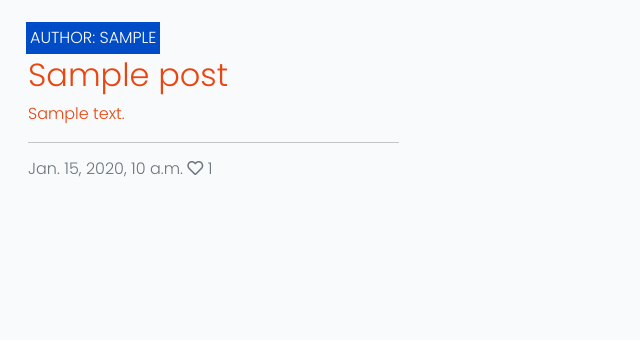
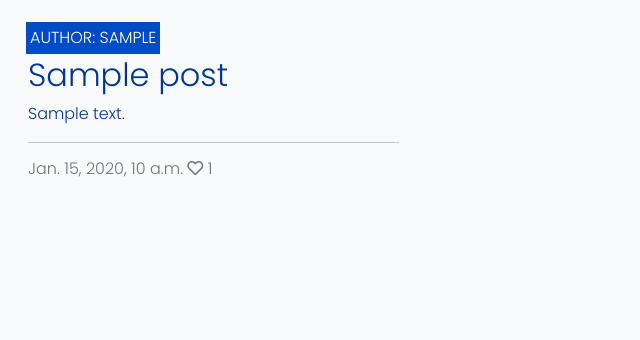
Before and after one commit to JFrdrkssn/playbay, a Django app: page / in a window 1280 px wide, with the pointer over the restyled element. Shown: the part 84-424 px from the top of the page, without its empty margins (0-640 px from the left). Run offline with Django 3.2, Linux system fonts and the light colour scheme; tables that the repository leaves empty hold one stand-in row (values such as "Sample post").

Commit message:
Change hover color to blue for blog post links

```diff
--- a/static/css/style.css
+++ b/static/css/style.css
@@ -102,7 +102,7 @@ body {
 
 .post-link:hover,
 .page-link {
-    color: #E84610;
+    color: rgb(0, 55, 145);
 }
 
 .post-title {
```
